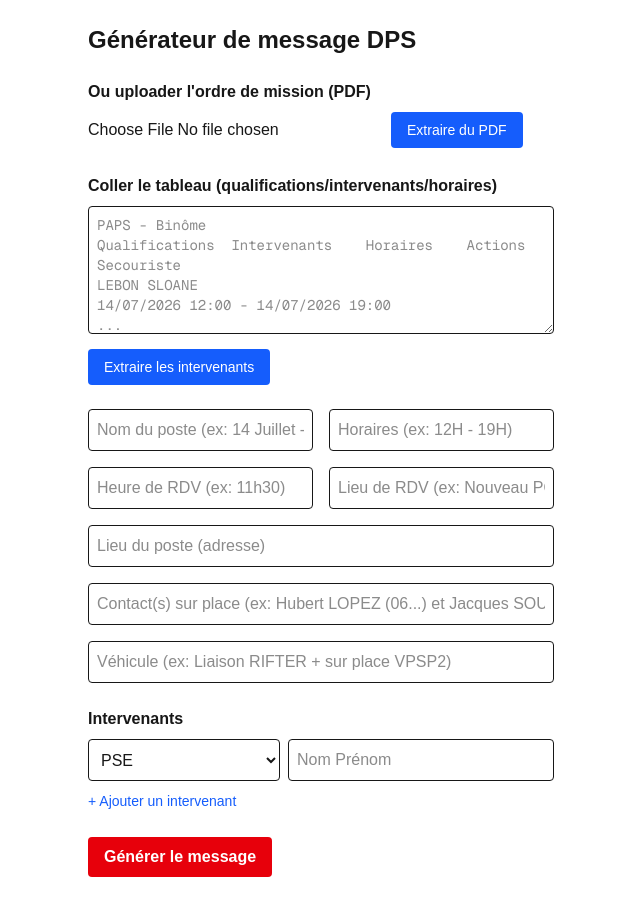
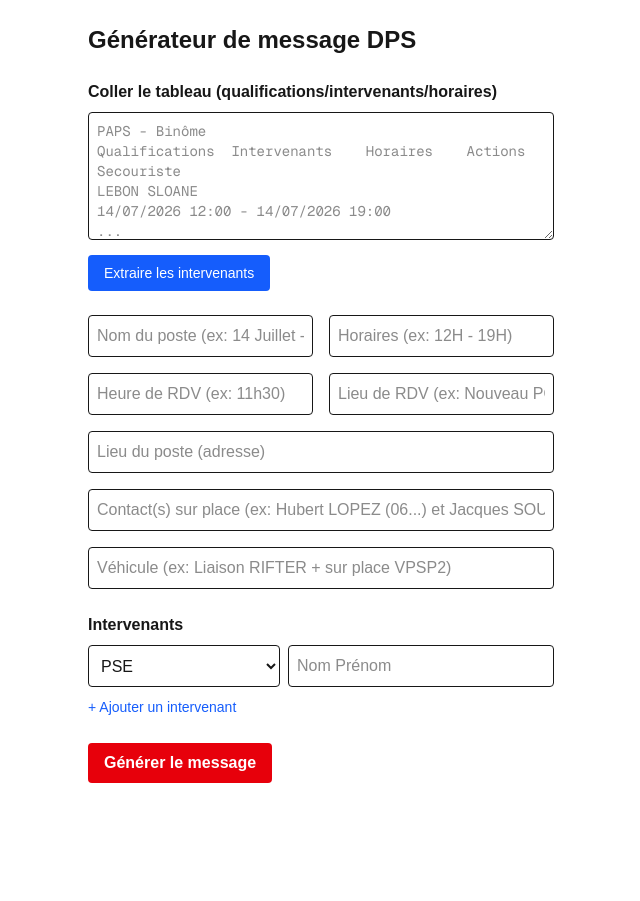
Before and after one commit to Cocosg09/generateur-whatsapp-crf, a Next.js app: page / in a window 1280 px wide. Shown: the whole page, without its empty margins (319-959 px from the left). After the commit the page ends 807 px from the top, so only its background shows below. Built offline with nearby package versions, Linux system fonts and the light colour scheme.

Commit message:
Retrait de l'extraction PDF, on garde le copier-coller

```diff
--- a/app/page.js
+++ b/app/page.js
@@ -25,8 +25,6 @@ export default function Home() {
   const [copied, setCopied] = useState(false);
 
   const [texteCollé, setTexteCollé] = useState("");
-  const [fichierPdf, setFichierPdf] = useState(null);
-  const [texteBrutDebug, setTexteBrutDebug] = useState("");
 
   function updateIntervenant(index, field, value) {
     const next = [...intervenants];
@@ -87,27 +85,6 @@ export default function Home() {
     }
   }
 
-  async function extraireDuPdf() {
-    if (!fichierPdf) return;
-    const formData = new FormData();
-    formData.append("file", fichierPdf);
-
-    const res = await fetch("/api/parse-pdf", {
-      method: "POST",
-      body: formData,
-    });
-    const data = await res.json();
-
-    if (data.poste) setPoste(data.poste);
-    if (data.horaires) setHoraires(data.horaires);
-    if (data.heureRdv) setHeureRdv(data.heureRdv);
-    if (data.lieuRdv) setLieuRdv(data.lieuRdv);
-    if (data.lieuPoste) setLieuPoste(data.lieuPoste);
-    if (data.contacts) setContacts(data.contacts);
-    if (data.vehicule) setVehicule(data.vehicule);
-    setTexteBrutDebug(data.texteBrut || "");
-  }
-
   function genererMessage() {
     const listeIntervenants = intervenants
       .filter((i) => i.nom.trim() !== "")
@@ -146,21 +123,6 @@ Dispo par message privé au besoin :)`;
   return (
     <main className="max-w-2xl mx-auto p-6 space-y-6">
       <h1 className="text-2xl font-bold">Générateur de message DPS</h1>
-
-      <div className="space-y-2">
-        <p className="font-semibold">Ou uploader l&apos;ordre de mission (PDF)</p>
-        <input
-          type="file"
-          accept="application/pdf"
-          onChange={(e) => setFichierPdf(e.target.files[0])}
-        />
-        <button
-          onClick={extraireDuPdf}
-          className="bg-blue-600 text-white px-4 py-2 rounded text-sm"
-        >
-          Extraire du PDF
-        </button>
-      </div>
 
       <div className="space-y-2">
         <p className="font-semibold">
@@ -285,13 +247,6 @@ Dispo par message privé au besoin :)`;
           </button>
         </div>
       )}
-
-      {texteBrutDebug && (
-        <details className="text-xs text-gray-500">
-          <summary>Texte brut extrait du PDF (debug)</summary>
-          <pre className="whitespace-pre-wrap">{texteBrutDebug}</pre>
-        </details>
-      )}
     </main>
   );
 }
--- a/package.json
+++ b/package.json
@@ -10,7 +10,7 @@
   },
   "dependencies": {
     "next": "16.2.10",
-    "pdf-parse": "^2.4.5",
+    "pdf-parse": "^1.1.1",
     "react": "19.2.4",
     "react-dom": "19.2.4"
   },
```
Also changed, not shown: 1 other file (tests, documents, lock files or other folders).
